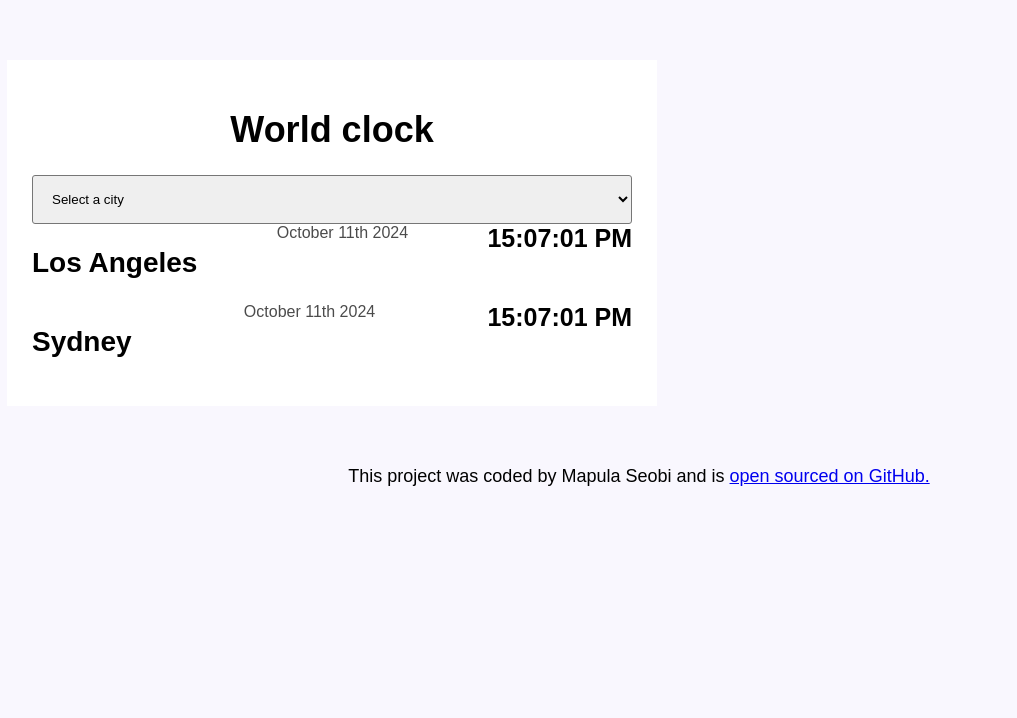
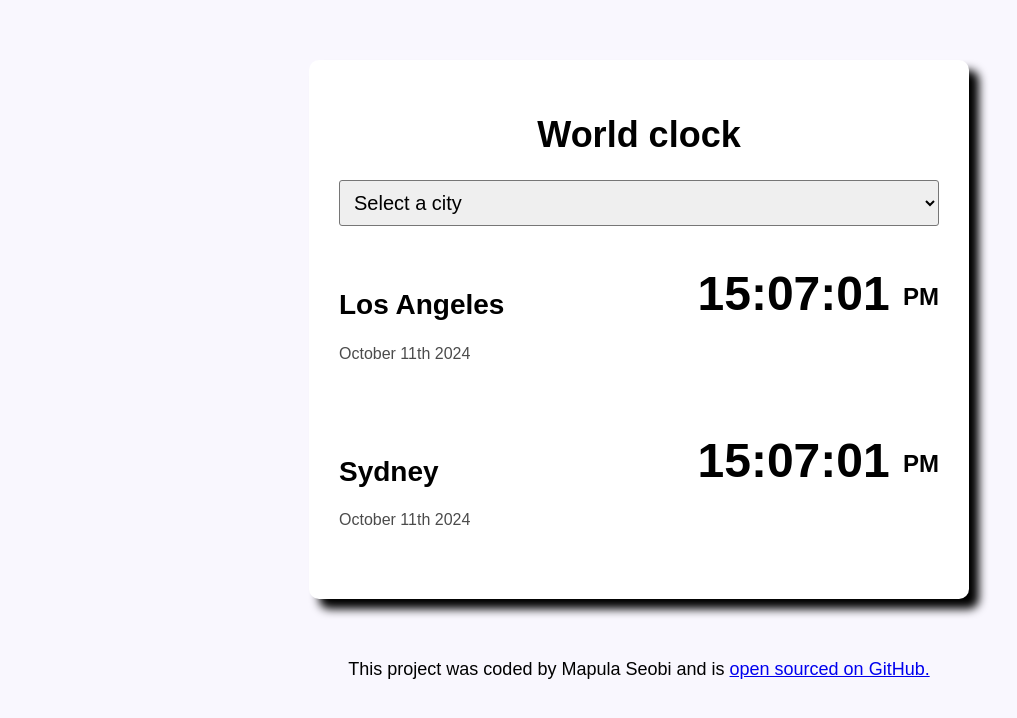
Before and after one commit to Puula066/world-clock-project, a plain HTML site: page index.html in a window 1280 px wide. Shown: the whole page, without its empty margins (1-1018 px from the left). Drawn offline with Linux system fonts and the light colour scheme.

Commit message:
Updated style.css

```diff
--- a/CSS/style.css
+++ b/CSS/style.css
@@ -13,8 +13,8 @@ select {
   display: block;
   width: 100%;
   border-radius: 3px;
-  padding: 15px;
-  font: size 20px;
+  padding: 10px;
+  font-size: 20px;
 }
 
 body {
@@ -24,23 +24,26 @@ body {
 
 .container {
   max-width: 600px;
-  margin: 0 auto;
   background: white;
-  padding: 25px;
-  margin: 60px 0;
-  box-shadow: 10px;
+  padding: 30px;
+  margin: 60px auto;
+  box-shadow: 10px 10px 10px rgba(0, 0, 0, 4);
+  border-radius: 10px;
 }
 
 .city {
   display: flex;
   justify-content: space-between;
+  margin: 10px 0;
+  padding: 30px 0;
+  border-bottom: 1px rgba(0, 0, 0, 2);
 }
 
 .date {
   opacity: 0.7;
 }
 .time {
-  font-size: 25px;
+  font-size: 48px;
   font-weight: bold;
 }
 
--- a/index.html
+++ b/index.html
@@ -18,16 +18,21 @@
         <option value="">Tokyo</option>
         <option value="">Paris</option>
       </select>
+
       <div class="city">
-        <h2>Los Angeles</h2>
-        <div class="date">October 11th 2024</div>
-        <div class="time">15:07:01 PM</div>
+        <div>
+          <h2>Los Angeles</h2>
+          <div class="date">October 11th 2024</div>
+        </div>
+        <div class="time">15:07:01 <small>PM</small></div>
       </div>
 
       <div class="city">
-        <h2>Sydney</h2>
-        <div class="date">October 11th 2024</div>
-        <div class="time">15:07:01 PM</div>
+        <div>
+          <h2>Sydney</h2>
+          <div class="date">October 11th 2024</div>
+        </div>
+        <div class="time">15:07:01 <small>PM</small></div>
       </div>
     </div>
     <footer>
```
